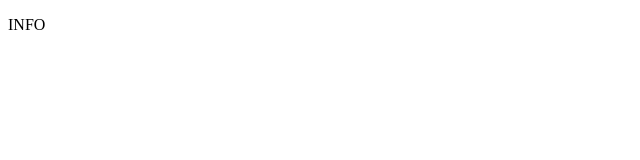
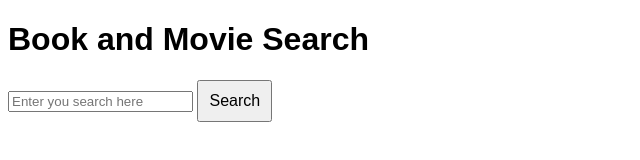
Before and after one commit to anthosaran/P1BookSearch, a plain HTML site: page index.html in a window 1280 px wide. Shown: the whole page, without its empty margins (0-640 px from the left). Drawn offline with Linux system fonts and the light colour scheme.

Commit message:
m- "first half of html"

```diff
--- a/index.html
+++ b/index.html
@@ -4,8 +4,30 @@
     <meta charset="UTF-8">
     <meta name="viewport" content="width=device-width, initial-scale=1.0">
     <title>Book-Movie Search</title>
+    <style>
+        body {
+            font-family: Arial, Helvetica, sans-serif;
+        }
+        #search-button {
+            padding: 10px;
+            font-size: 16px;
+            cursor: pointer;
+        }
+        #results {
+            margin-top: 20px;
+        }
+    </style>
 </head>
 <body>
-    <p>INFO</p>
+ <h1>Book and Movie Search</h1>
+ <input type="text" id="search-input" placeholder="Enter you search here">
+ <button id="search-button">Search</button>
+ <div id="results"></div>
+
+ <script>
+    const searchImput = document.getElementById('search-input')
+    const searchButton = document.getElementById('search-button')
+    const resultsDiv = document.getElementById('resuts')
+ </script>
 </body>
 </html>
```
